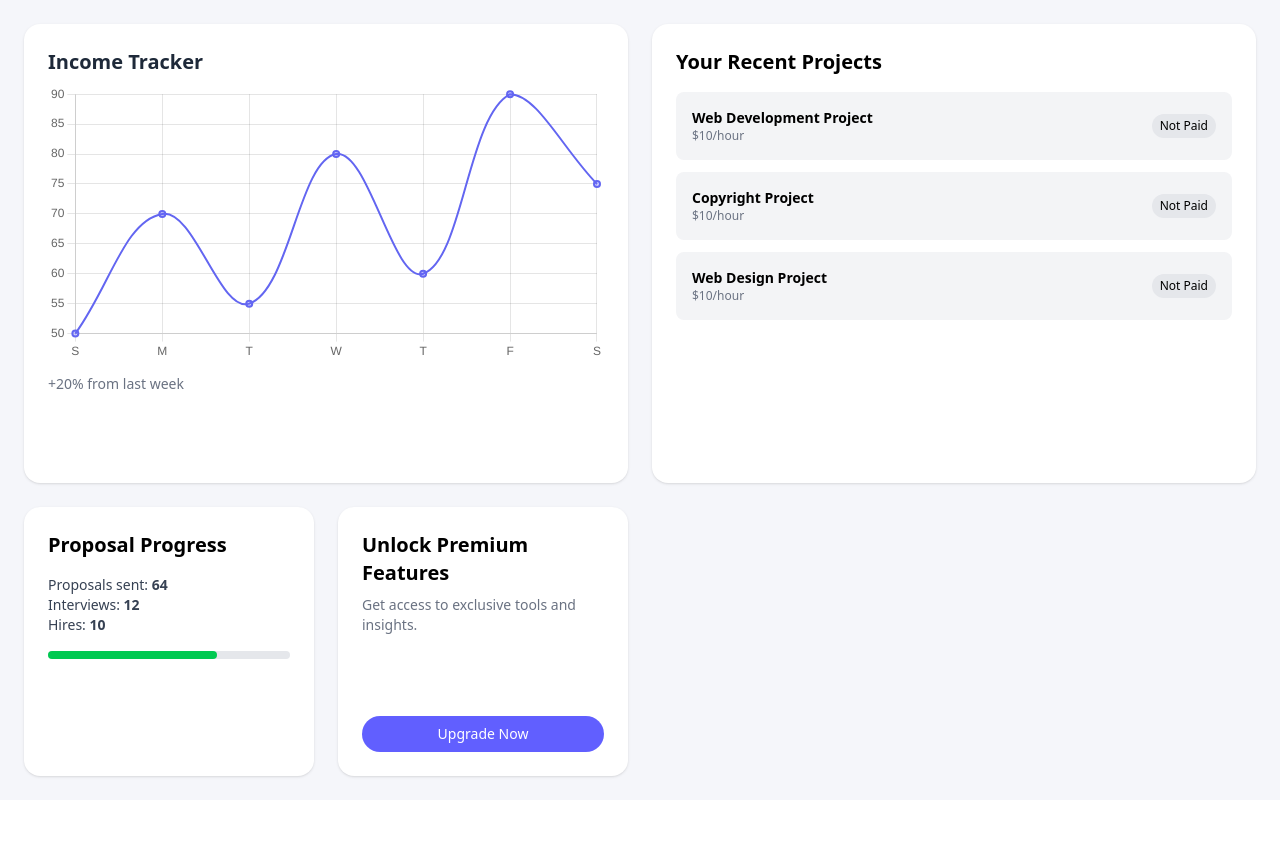
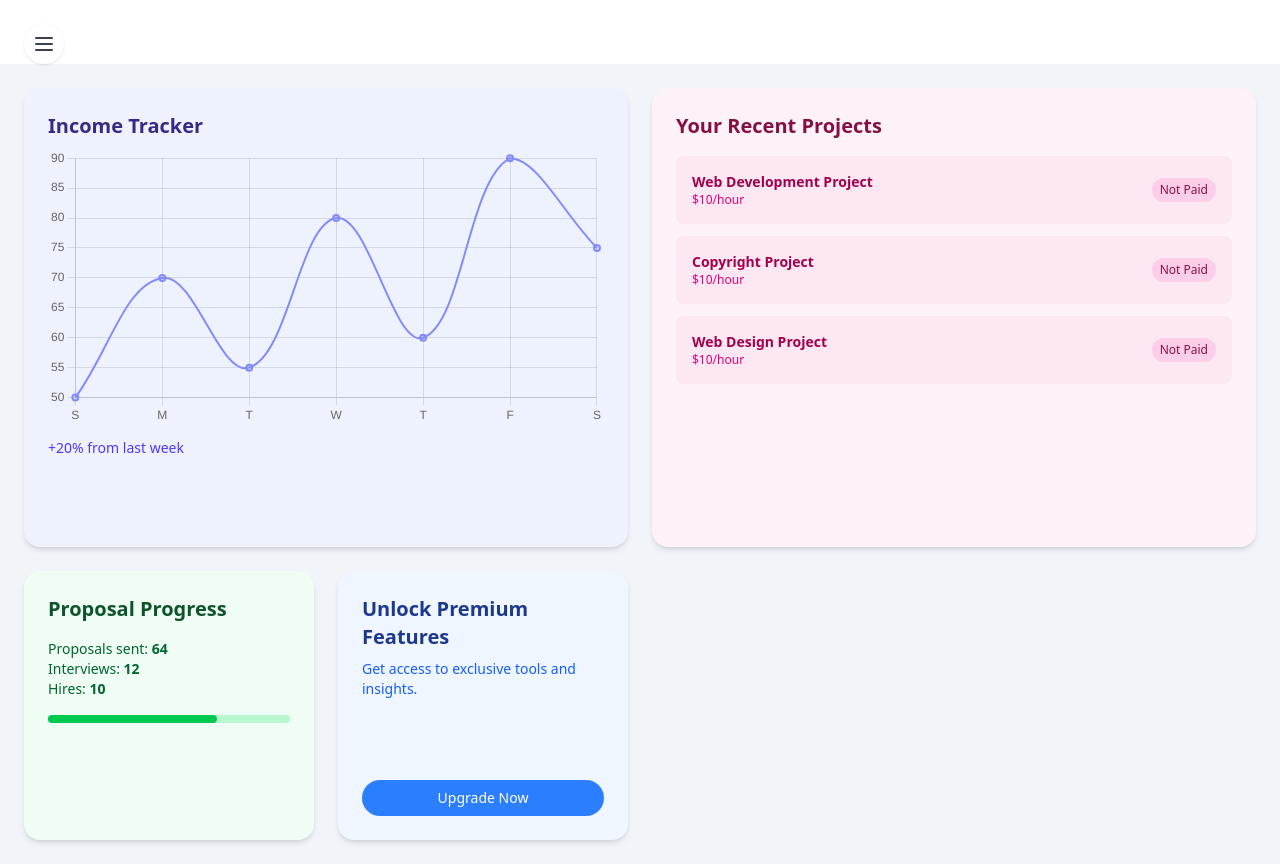
Before and after one commit to Ayushkumarsinha123/AlertHive, a React (Vite) app in the folder Frontend/: page / in a window 1280 px wide. Before the commit the page ends 800 px from the top, so only its background shows below. Built offline with nearby package versions, Linux system fonts and the light colour scheme.

Commit message:
Added Sidebar and Topbar

```diff
--- a/Frontend/package.json
+++ b/Frontend/package.json
@@ -12,6 +12,7 @@
   "dependencies": {
     "@tailwindcss/vite": "^4.1.5",
     "chart.js": "^4.4.9",
+    "lucide-react": "^0.506.0",
     "react": "^19.0.0",
     "react-chartjs-2": "^5.3.0",
     "react-dom": "^19.0.0",
--- a/Frontend/src/Dashboard.jsx
+++ b/Frontend/src/Dashboard.jsx
@@ -1,22 +1,47 @@
-import React from "react";
+import React, { useState } from "react";
+import Sidebar from "./components/Sidebar";
+import BentoGrid from "./layouts/bentoGrid.jsx";
+import { Menu } from "lucide-react";
 
 import IncomeTrackerCard from "./components/IncomeTrackerCard";
 import RecentProjectsCard from "./components/RecentProjectsCard";
 import ProposalProgressCard from "./components/ProposalProgressCard";
 import PremiumFeaturesCard from "./components/PremiumFeaturesCard";
 
-import BentoGrid from "./layouts/bentoGrid";
+const Dashboard = () => {
+  const [isSidebarOpen, setIsSidebarOpen] = useState(false);
 
-const Dashboard = () => {
+  const toggleSidebar = () => setIsSidebarOpen(!isSidebarOpen);
+
   return (
-    <BentoGrid>
+    <div className="relative min-h-screen bg-[#f3f4f6]">
+      {/* Sidebar */}
+      <Sidebar isOpen={isSidebarOpen} toggleSidebar={toggleSidebar} />
 
-       <IncomeTrackerCard />
-      <RecentProjectsCard />
-      <ProposalProgressCard />
-      <PremiumFeaturesCard />
+      {/* Toggle Button (only shows when sidebar is closed) */}
+      {!isSidebarOpen && (
+        <button
+          onClick={toggleSidebar}
+          className="p-2 m-4 rounded-full bg-white shadow fixed top-2 left-2 z-50"
+        >
+          <Menu className="w-6 h-6 text-gray-700" />
+        </button>
+      )}
 
-    </BentoGrid>
+      {/* Main Content shifts ONLY when sidebar is open */}
+      <main
+        className={`transition-all duration-300 ${
+          isSidebarOpen ? "ml-64" : "ml-0"
+        }`}
+      >
+        <BentoGrid>
+          <IncomeTrackerCard />
+          <RecentProjectsCard />
+          <ProposalProgressCard />
+          <PremiumFeaturesCard />
+        </BentoGrid>
+       </main>
+     </div>
   );
 };
 
--- a/Frontend/src/components/IncomeTrackerCard.jsx
+++ b/Frontend/src/components/IncomeTrackerCard.jsx
@@ -1,4 +1,3 @@
-// components/IncomeTrackerCard.jsx
 import React from "react";
 import { Line } from "react-chartjs-2";
 
@@ -9,8 +8,8 @@ const IncomeTrackerCard = () => {
       {
         label: "Income",
         data: [50, 70, 55, 80, 60, 90, 75],
-        backgroundColor: "rgba(100, 100, 255, 0.3)",
-        borderColor: "#6366f1",
+        backgroundColor: "rgba(129, 140, 248, 0.2)",
+        borderColor: "#818cf8",
         borderWidth: 2,
         tension: 0.4,
         fill: true,
@@ -19,10 +18,10 @@ const IncomeTrackerCard = () => {
   };
 
   return (
-    <div className="col-span-2 bg-white rounded-2xl shadow p-6">
-      <h2 className="text-xl font-semibold text-gray-800 mb-2">Income Tracker</h2>
+    <div className="col-span-2 bg-indigo-50 rounded-2xl shadow-md p-6">
+      <h2 className="text-xl font-semibold text-indigo-900 mb-2">Income Tracker</h2>
       <Line data={chartData} options={{ plugins: { legend: { display: false } } }} />
-      <p className="text-sm text-gray-500 mt-3">+20% from last week</p>
+      <p className="text-sm text-indigo-600 mt-3">+20% from last week</p>
     </div>
   );
 };
--- a/Frontend/src/components/PremiumFeaturesCard.jsx
+++ b/Frontend/src/components/PremiumFeaturesCard.jsx
@@ -1,15 +1,13 @@
-
-// components/PremiumFeaturesCard.jsx
 import React from "react";
 
 const PremiumFeaturesCard = () => {
   return (
-    <div className="bg-white rounded-2xl shadow p-6 flex flex-col justify-between">
+    <div className="bg-blue-50 rounded-2xl shadow-md p-6 flex flex-col justify-between">
       <div>
-        <h2 className="text-xl font-semibold mb-2">Unlock Premium Features</h2>
-        <p className="text-sm text-gray-500">Get access to exclusive tools and insights.</p>
+        <h2 className="text-xl font-semibold text-blue-900 mb-2">Unlock Premium Features</h2>
+        <p className="text-sm text-blue-600">Get access to exclusive tools and insights.</p>
       </div>
-      <button className="mt-4 bg-indigo-500 text-white text-sm py-2 px-4 rounded-full hover:bg-indigo-600">
+      <button className="mt-4 bg-blue-500 text-white text-sm py-2 px-4 rounded-full hover:bg-blue-600">
         Upgrade Now
       </button>
     </div>
--- a/Frontend/src/components/ProposalProgressCard.jsx
+++ b/Frontend/src/components/ProposalProgressCard.jsx
@@ -1,16 +1,14 @@
-
-// components/ProposalProgressCard.jsx
 import React from "react";
 
 const ProposalProgressCard = () => {
   return (
-    <div className="bg-white rounded-2xl shadow p-6">
-      <h2 className="text-xl font-semibold mb-4">Proposal Progress</h2>
-      <div className="text-sm text-gray-700">Proposals sent: <strong>64</strong></div>
-      <div className="text-sm text-gray-700">Interviews: <strong>12</strong></div>
-      <div className="text-sm text-gray-700">Hires: <strong>10</strong></div>
+    <div className="bg-green-50 rounded-2xl shadow-md p-6">
+      <h2 className="text-xl font-semibold text-green-900 mb-4">Proposal Progress</h2>
+      <div className="text-sm text-green-800">Proposals sent: <strong>64</strong></div>
+      <div className="text-sm text-green-800">Interviews: <strong>12</strong></div>
+      <div className="text-sm text-green-800">Hires: <strong>10</strong></div>
       <div className="mt-4">
-        <div className="h-2 bg-gray-200 rounded-full">
+        <div className="h-2 bg-green-200 rounded-full">
           <div className="h-full bg-green-500 rounded-full" style={{ width: '70%' }}></div>
         </div>
       </div>
--- a/Frontend/src/components/RecentProjectsCard.jsx
+++ b/Frontend/src/components/RecentProjectsCard.jsx
@@ -1,22 +1,20 @@
-
-// components/RecentProjectsCard.jsx
 import React from "react";
 
 const RecentProjectsCard = () => {
   return (
-    <div className="col-span-2 bg-white rounded-2xl shadow p-6">
-      <h2 className="text-xl font-semibold mb-4">Your Recent Projects</h2>
+    <div className="col-span-2 bg-pink-50 rounded-2xl shadow-md p-6">
+      <h2 className="text-xl font-semibold text-pink-900 mb-4">Your Recent Projects</h2>
       <div className="space-y-3">
         {["Web Development", "Copyright", "Web Design"].map((project, index) => (
           <div
             key={index}
-            className="bg-gray-100 rounded-lg p-4 flex justify-between items-center"
+            className="bg-pink-100 rounded-lg p-4 flex justify-between items-center"
           >
             <div>
-              <h4 className="text-sm font-semibold">{project} Project</h4>
-              <p className="text-xs text-gray-500">$10/hour</p>
+              <h4 className="text-sm font-semibold text-pink-800">{project} Project</h4>
+              <p className="text-xs text-pink-600">$10/hour</p>
             </div>
-            <span className="text-xs px-2 py-1 bg-gray-200 rounded-full">Not Paid</span>
+            <span className="text-xs px-2 py-1 bg-pink-200 rounded-full text-pink-900">Not Paid</span>
           </div>
         ))}
       </div>
--- /dev/null
+++ b/Frontend/src/components/Sidebar.jsx
@@ -0,0 +1,39 @@
+// components/Sidebar.jsx
+import React from "react";
+import { Home, Settings, BarChart, X } from "lucide-react";
+
+const Sidebar = ({ isOpen, toggleSidebar }) => {
+  return (
+    <aside
+      className={`fixed top-0 left-0 h-full w-64 bg-gradient-to-b from-indigo-600 to-indigo-800 shadow-md z-40 transition-all duration-500 ease-in-out transform ${
+        isOpen ? "translate-x-0 opacity-100" : "-translate-x-full opacity-0"
+      }`}
+      style={{
+        transition: 'transform 0.3s ease-in-out, opacity 0.3s ease-in-out',
+      }}
+    >
+      <div className="flex justify-between items-center p-4 border-b border-indigo-400">
+        <h2 className="text-lg font-semibold text-white">Dashboard</h2>
+        <button onClick={toggleSidebar}>
+          <X className="w-6 h-6 text-white" />
+        </button>
+      </div>
+      <nav className="p-4 space-y-4">
+        <button className="flex items-center space-x-2 text-white hover:text-indigo-200 transition-colors">
+          <Home className="w-5 h-5" />
+          <span>Home</span>
+        </button>
+        <button className="flex items-center space-x-2 text-white hover:text-indigo-200 transition-colors">
+          <BarChart className="w-5 h-5" />
+          <span>Analytics</span>
+        </button>
+        <button className="flex items-center space-x-2 text-white hover:text-indigo-200 transition-colors">
+          <Settings className="w-5 h-5" />
+          <span>Settings</span>
+        </button>
+      </nav>
+    </aside>
+  );
+};
+
+export default Sidebar;
--- /dev/null
+++ b/Frontend/src/components/Topbar.jsx
@@ -0,0 +1,19 @@
+import React from "react";
+
+const Topbar = () => {
+  return (
+    <header className="w-full p-4 bg-white/80 backdrop-blur-md shadow-sm flex justify-between items-center">
+      <h2 className="text-xl font-semibold text-gray-700">Welcome back 👋</h2>
+      <div className="flex items-center space-x-4">
+        <button className="text-sm bg-indigo-100 text-indigo-700 px-3 py-1 rounded-lg">
+          Switch Theme
+        </button>
+        <div className="h-10 w-10 bg-indigo-500 rounded-full text-white flex items-center justify-center font-bold">
+          H
+        </div>
+      </div>
+    </header>
+  );
+};
+
+export default Topbar;
--- a/Frontend/src/layouts/bentoGrid.jsx
+++ b/Frontend/src/layouts/bentoGrid.jsx
@@ -2,9 +2,9 @@ import React from "react";
 
 const BentoGrid = ({ children }) => {
   return (
-    <div className="grid grid-cols-1 md:grid-cols-2 xl:grid-cols-4 gap-6 p-6 bg-[#f5f6fa] min-h-screen">
+    <main className="ml-0 md:ml mt-16 p-6 bg-[#f1f4f9] min-h-screen grid grid-cols-1 md:grid-cols-2 xl:grid-cols-4 gap-6 transition-colors duration-300">
       {children}
-    </div>
+    </main>
   );
 };
 
```
Also changed, not shown: 1 other file (tests, documents, lock files or other folders).
